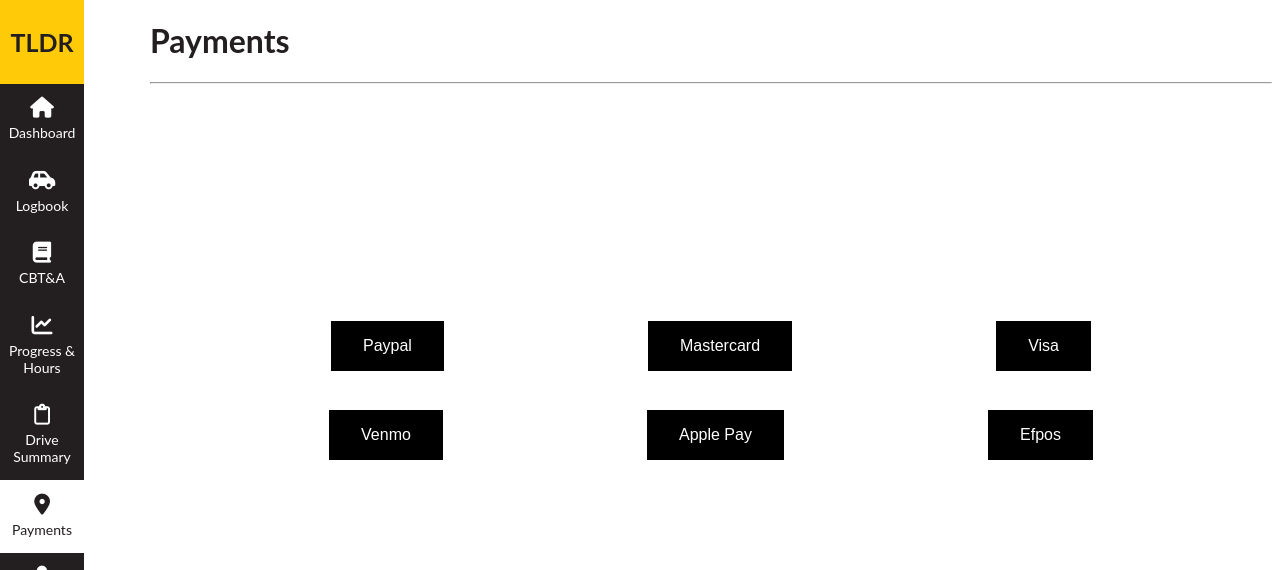
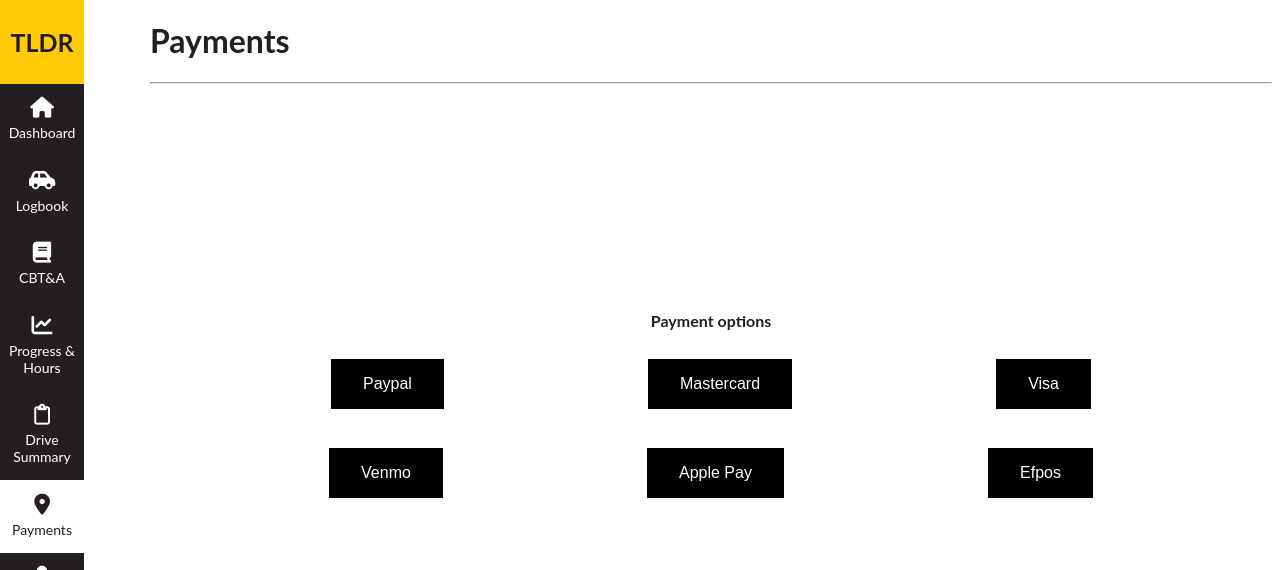
Before and after one commit to Bloodshire/COMP2030-United, a PHP site: page /payments.php in a window 1280 px wide. Shown: the top 570 px of the page. Run offline with PHP 8.4, Linux system fonts and the light colour scheme.

Commit message:
adding title

```diff
--- a/payments.php
+++ b/payments.php
@@ -14,6 +14,8 @@
     <hr>
     <br>
     <div class="centre-payments">
+    <label><b>Payment options</b></label>
+    <br>
     <button class="paypal" type="button">Paypal</button>
     <button class="mastercard" type="button">Mastercard</button>
     <button class="visa" type="button">Visa</button>
```
